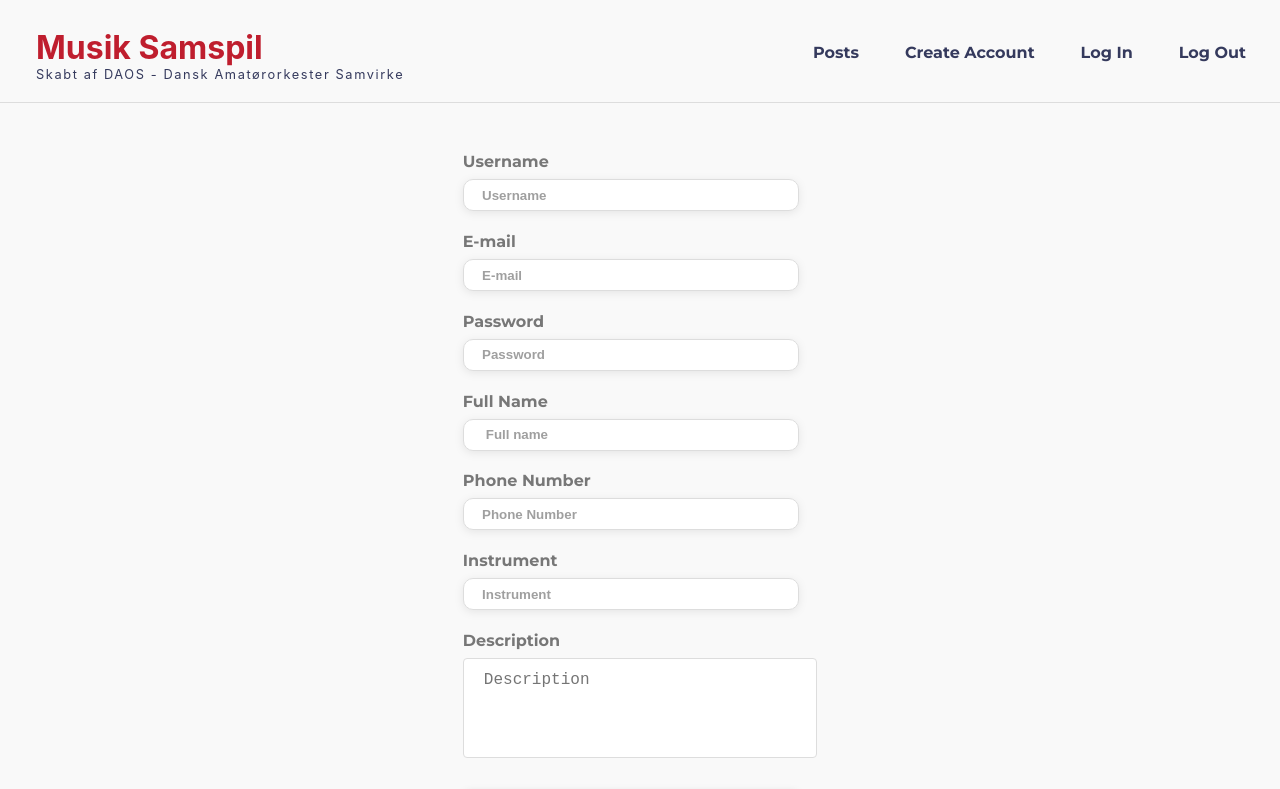
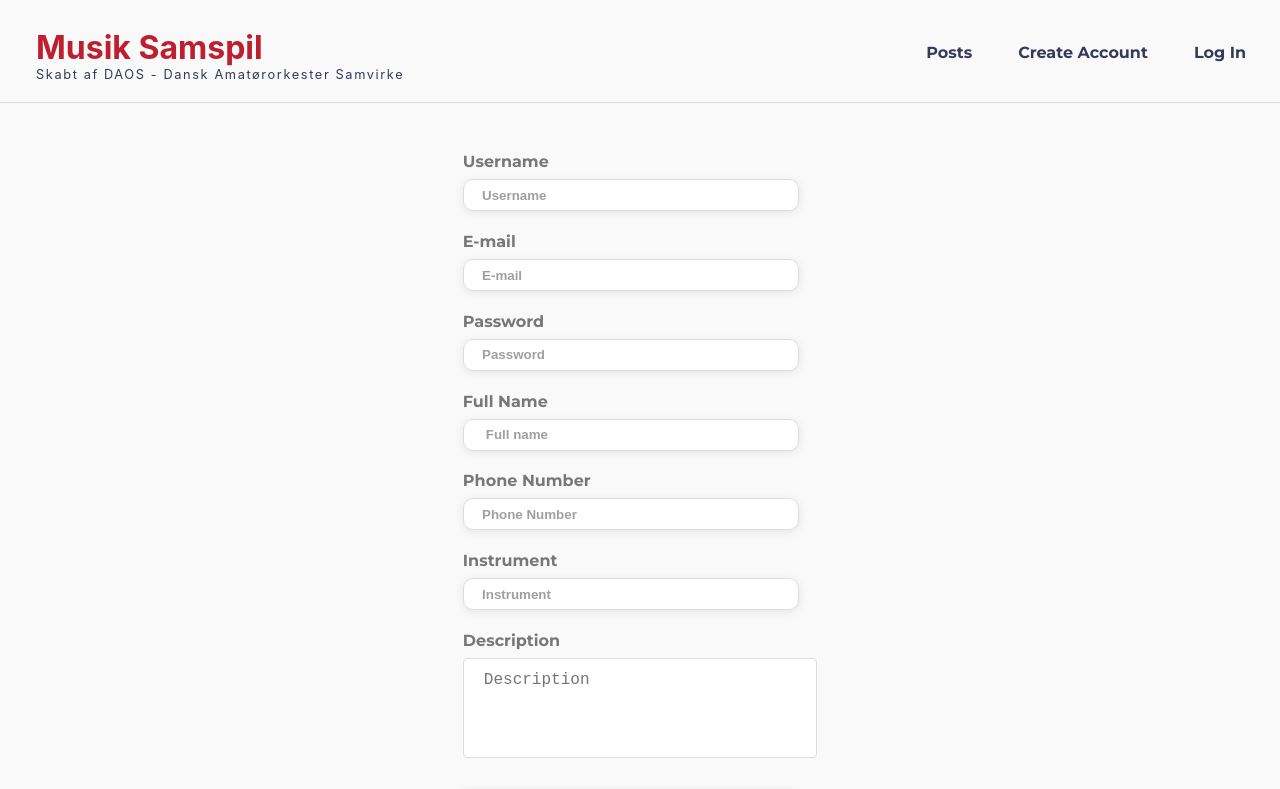
Before and after one commit to BiancaLSO/Tutti-ui, a React (Create React App) app: page /signup in a window 1280 px wide. Shown: the top 789 px of the page. Built offline with nearby package versions, Linux system fonts and the light colour scheme.

Commit message:
dont display logout button when not logged in

```diff
--- a/src/components/shared/Navigation.jsx
+++ b/src/components/shared/Navigation.jsx
@@ -36,7 +36,7 @@ export default function Navigation() {
          </li> */}
  <li><a href="/signup">Create Account</a></li>
 <li style={{display: tokenFromStorage ? 'none' : 'block'}}><a href="/auth/login">Log In</a></li>
-<li onClick={logout}><a href="/auth/login">Log Out</a></li>
+<li style={{display: tokenFromStorage ? 'block' : 'none'}} onClick={logout}><a href="/auth/login">Log Out</a></li>
        </div>
      </ul>
 
```
